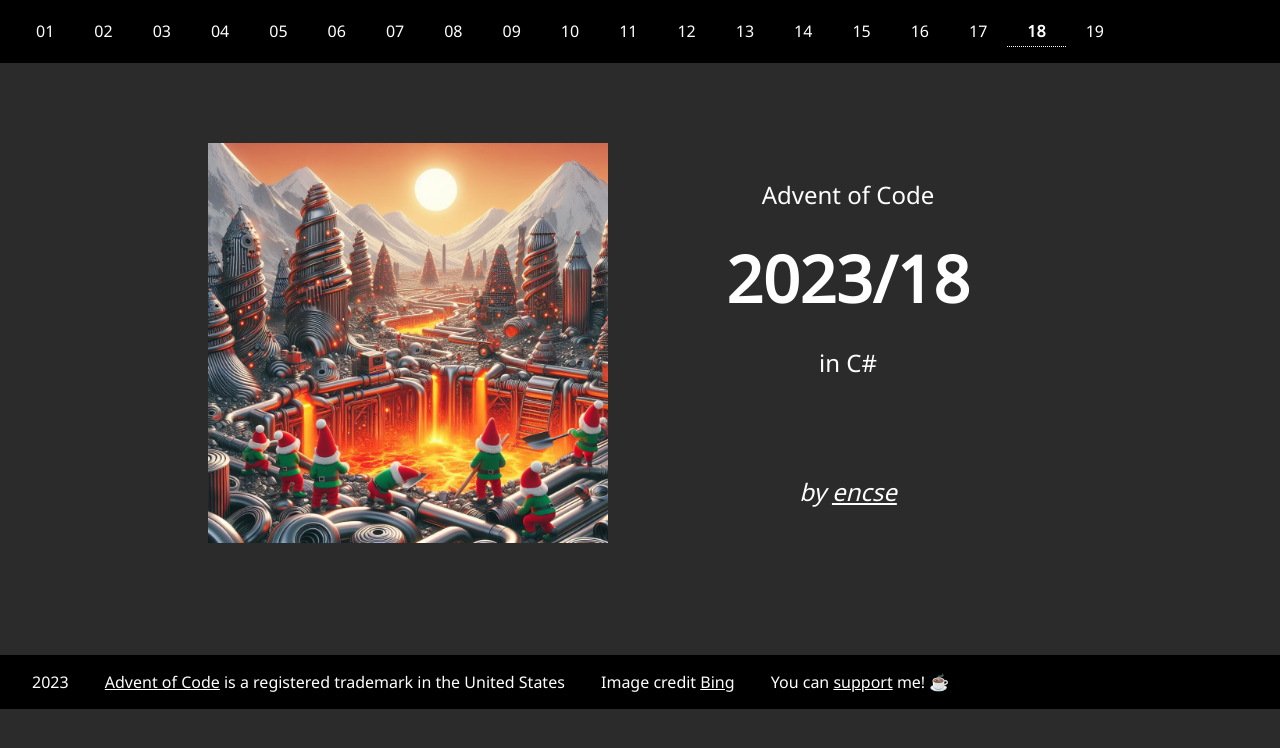
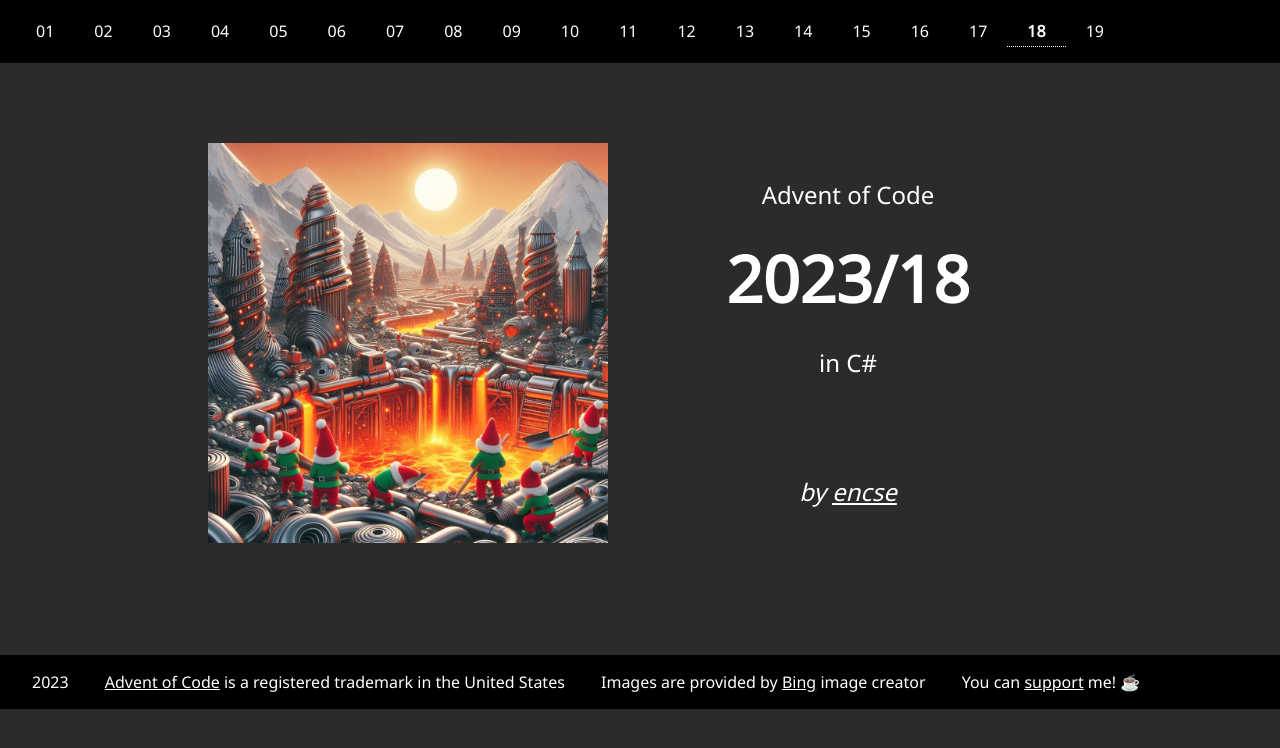
Before and after one commit to encse/adventofcode-site, a plain HTML site: page index.html in a window 1280 px wide. Drawn offline with nearby package versions, Linux system fonts and the light colour scheme; no server answers; a script that the page names is missing.

Commit message:
Update index.html

```diff
--- a/index.html
+++ b/index.html
@@ -181,7 +181,7 @@
         <span>2023</span>
         <span><a href="https://adventofcode.com">Advent of Code</a> is a registered trademark in the United
             States</span>
-        <span>Image credit <a href="https://www.bing.com/images/create">Bing</a></span>
+        <span>Images are provided by <a href="https://www.bing.com/images/create">Bing</a> image creator</span>
         <span>You can <a href="https://github.com/sponsors/encse">support</a> me! ☕ </span>
     </div>
     <script>
```
